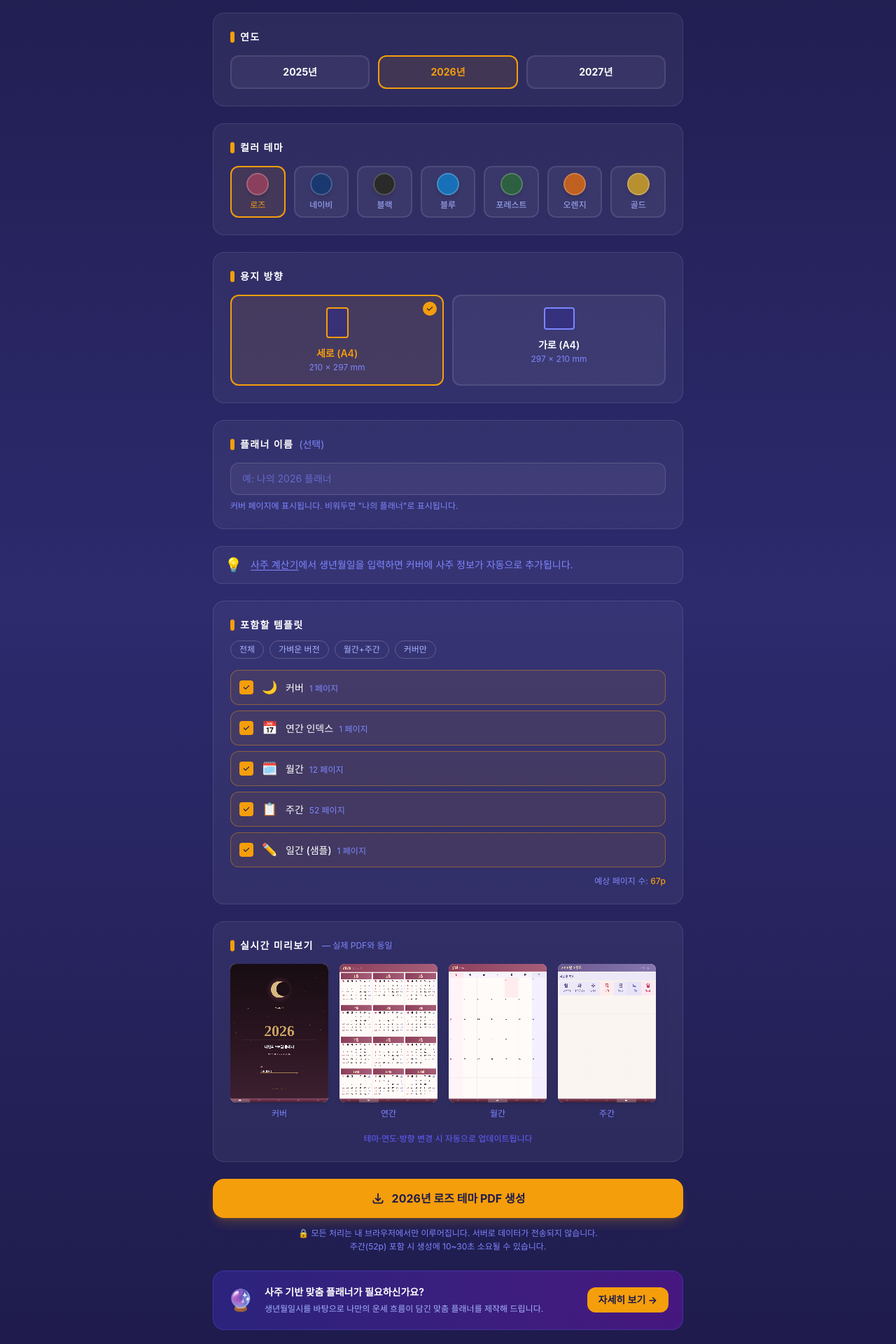
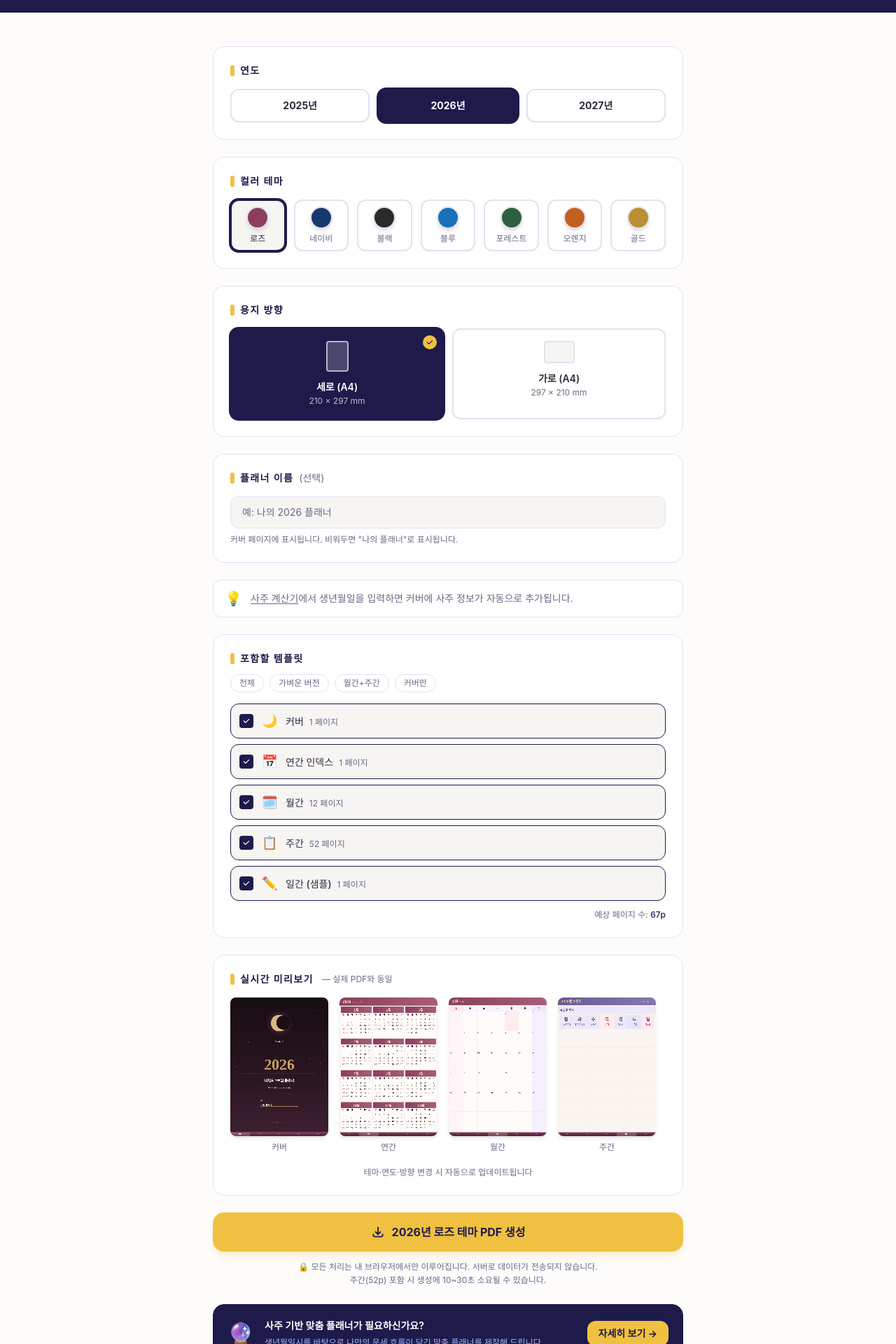
Before and after one commit to sbaron680-eng/fortunetab_com, a Next.js app: page /download in a window 1280 px wide. Shown: the part 320-2240 px from the top of the page at 70% size. Built offline with nearby package versions, Linux system fonts and the light colour scheme; no server answers.

Commit message:
refactor: PDF 다운로드 페이지 묵향 스타일 적용
Co-Authored-By: Claude Sonnet 4.6 <noreply@anthropic.com>

```diff
--- a/src/app/download/page.tsx
+++ b/src/app/download/page.tsx
@@ -99,10 +99,11 @@ export default function DownloadPage() {
   const progressPct = progress ? Math.round((progress.current / progress.total) * 100) : 0;
 
   return (
-    <main className="min-h-screen bg-gradient-to-b from-ft-navy via-[#2d2a6e] to-ft-navy py-16 px-4">
+    <main className="min-h-screen bg-ft-paper py-16 px-4">
       {/* ── 헤더 ──────────────────────────────────────────────────────────────── */}
-      <div className="max-w-2xl mx-auto text-center mb-12">
-        <div className="inline-flex items-center gap-2 px-4 py-1.5 rounded-full bg-[#f59e0b]/10 border border-[#f59e0b]/30 text-[#f59e0b] text-sm font-medium mb-4">
+      <div className="bg-ft-ink -mx-4 -mt-16 px-4 pt-16 pb-12 mb-12">
+        <div className="max-w-2xl mx-auto text-center">
+          <div className="inline-flex items-center gap-2 px-4 py-1.5 rounded-full bg-ft-gold/10 border border-ft-gold/30 text-ft-gold text-sm font-medium mb-4">
             🎁 무료 다운로드
           </div>
           <h1 className="text-3xl sm:text-4xl font-bold text-white mb-3">
@@ -114,13 +115,14 @@ export default function DownloadPage() {
             서버 전송 없이 내 기기에서 바로 다운로드됩니다.
           </p>
         </div>
+      </div>
 
       <div className="max-w-2xl mx-auto space-y-6">
 
         {/* ── 카드: 연도 선택 ───────────────────────────────────────────────────── */}
-        <section className="bg-white/5 border border-white/10 rounded-2xl p-6">
-          <h2 className="text-white font-semibold text-sm uppercase tracking-widest mb-4 flex items-center gap-2">
-            <span className="w-1.5 h-4 bg-[#f59e0b] rounded-full inline-block" />
+        <section className="bg-white border border-ft-border rounded-2xl p-6">
+          <h2 className="text-ft-ink font-semibold text-sm uppercase tracking-widest mb-4 flex items-center gap-2">
+            <span className="w-1.5 h-4 bg-ft-gold rounded-full inline-block" />
             연도
           </h2>
           <div className="grid grid-cols-3 gap-3">
@@ -132,8 +134,8 @@ export default function DownloadPage() {
                   onClick={() => { setYear(y); setDone(false); }}
                   className={`py-3 rounded-xl border-2 font-bold text-sm transition-all ${
                     isSel
-                      ? 'border-[#f59e0b] bg-[#f59e0b]/10 text-[#f59e0b]'
-                      : 'border-white/10 bg-white/5 text-white hover:border-white/30'
+                      ? 'bg-ft-ink text-white ring-2 ring-ft-ink border-ft-ink'
+                      : 'bg-white border border-ft-border text-ft-body hover:bg-ft-paper-alt'
                   }`}
                 >
                   {y}년
@@ -144,9 +146,9 @@ export default function DownloadPage() {
         </section>
 
         {/* ── 카드: 컬러 테마 ──────────────────────────────────────────────────── */}
-        <section className="bg-white/5 border border-white/10 rounded-2xl p-6">
-          <h2 className="text-white font-semibold text-sm uppercase tracking-widest mb-4 flex items-center gap-2">
-            <span className="w-1.5 h-4 bg-[#f59e0b] rounded-full inline-block" />
+        <section className="bg-white border border-ft-border rounded-2xl p-6">
+          <h2 className="text-ft-ink font-semibold text-sm uppercase tracking-widest mb-4 flex items-center gap-2">
+            <span className="w-1.5 h-4 bg-ft-gold rounded-full inline-block" />
             컬러 테마
           </h2>
           <div className="grid grid-cols-4 sm:grid-cols-7 gap-3">
@@ -159,15 +161,15 @@ export default function DownloadPage() {
                   title={t.name}
                   className={`flex flex-col items-center gap-1.5 p-2 rounded-xl border-2 transition-all ${
                     isSel
-                      ? 'border-[#f59e0b] bg-[#f59e0b]/10'
-                      : 'border-white/10 bg-white/5 hover:border-white/30'
+                      ? 'border-ft-ink bg-ft-paper-alt ring-2 ring-ft-ink'
+                      : 'border-ft-border bg-white hover:bg-ft-paper-alt'
                   }`}
                 >
                   <span
-                    className="w-8 h-8 rounded-full border-2 border-white/20 shadow-md"
+                    className="w-8 h-8 rounded-full border-2 border-ft-border shadow-md"
                     style={{ backgroundColor: t.swatch }}
                   />
-                  <span className={`text-xs font-medium ${isSel ? 'text-[#f59e0b]' : 'text-indigo-300'}`}>
+                  <span className={`text-xs font-medium ${isSel ? 'text-ft-ink' : 'text-ft-muted'}`}>
                     {t.name}
                   </span>
                 </button>
@@ -177,9 +179,9 @@ export default function DownloadPage() {
         </section>
 
         {/* ── 카드: 방향 선택 ──────────────────────────────────────────────────── */}
-        <section className="bg-white/5 border border-white/10 rounded-2xl p-6">
-          <h2 className="text-white font-semibold text-sm uppercase tracking-widest mb-4 flex items-center gap-2">
-            <span className="w-1.5 h-4 bg-[#f59e0b] rounded-full inline-block" />
+        <section className="bg-white border border-ft-border rounded-2xl p-6">
+          <h2 className="text-ft-ink font-semibold text-sm uppercase tracking-widest mb-4 flex items-center gap-2">
+            <span className="w-1.5 h-4 bg-ft-gold rounded-full inline-block" />
             용지 방향
           </h2>
           <div className="grid grid-cols-2 gap-3">
@@ -191,25 +193,25 @@ export default function DownloadPage() {
                   onClick={() => { setOrientation(ori); setDone(false); }}
                   className={`relative flex flex-col items-center gap-3 p-4 rounded-xl border-2 transition-all ${
                     isSelected
-                      ? 'border-[#f59e0b] bg-[#f59e0b]/10'
-                      : 'border-white/10 bg-white/5 hover:border-white/30'
+                      ? 'bg-ft-ink text-white ring-2 ring-ft-ink border-ft-ink'
+                      : 'bg-white border border-ft-border text-ft-body hover:bg-ft-paper-alt'
                   }`}
                 >
                   <div
-                    className={`rounded border-2 ${isSelected ? 'border-[#f59e0b]' : 'border-indigo-400'} bg-indigo-900/60`}
+                    className={`rounded border-2 ${isSelected ? 'border-white/60 bg-white/20' : 'border-ft-border bg-ft-paper-alt'}`}
                     style={ori === 'portrait' ? { width: 32, height: 44 } : { width: 44, height: 32 }}
                   />
                   <div>
-                    <div className={`text-sm font-semibold ${isSelected ? 'text-[#f59e0b]' : 'text-white'}`}>
+                    <div className={`text-sm font-semibold ${isSelected ? 'text-white' : 'text-ft-body'}`}>
                       {ori === 'portrait' ? '세로 (A4)' : '가로 (A4)'}
                     </div>
-                    <div className="text-xs text-indigo-400 mt-0.5">
+                    <div className={`text-xs mt-0.5 ${isSelected ? 'text-white/70' : 'text-ft-muted'}`}>
                       {ori === 'portrait' ? '210 × 297 mm' : '297 × 210 mm'}
                     </div>
                   </div>
                   {isSelected && (
-                    <span className="absolute top-2 right-2 w-5 h-5 bg-[#f59e0b] rounded-full flex items-center justify-center">
-                      <svg className="w-3 h-3 text-ft-navy" fill="currentColor" viewBox="0 0 20 20">
+                    <span className="absolute top-2 right-2 w-5 h-5 bg-ft-gold rounded-full flex items-center justify-center">
+                      <svg className="w-3 h-3 text-ft-ink" fill="currentColor" viewBox="0 0 20 20">
                         <path fillRule="evenodd" d="M16.707 5.293a1 1 0 010 1.414l-8 8a1 1 0 01-1.414 0l-4-4a1 1 0 011.414-1.414L8 12.586l7.293-7.293a1 1 0 011.414 0z" clipRule="evenodd" />
                       </svg>
                     </span>
@@ -221,10 +223,10 @@ export default function DownloadPage() {
         </section>
 
         {/* ── 카드: 이름 입력 ───────────────────────────────────────────────────── */}
-        <section className="bg-white/5 border border-white/10 rounded-2xl p-6">
-          <h2 className="text-white font-semibold text-sm uppercase tracking-widest mb-4 flex items-center gap-2">
-            <span className="w-1.5 h-4 bg-[#f59e0b] rounded-full inline-block" />
-            플래너 이름 <span className="text-indigo-400 font-normal normal-case tracking-normal">(선택)</span>
+        <section className="bg-white border border-ft-border rounded-2xl p-6">
+          <h2 className="text-ft-ink font-semibold text-sm uppercase tracking-widest mb-4 flex items-center gap-2">
+            <span className="w-1.5 h-4 bg-ft-gold rounded-full inline-block" />
+            플래너 이름 <span className="text-ft-muted font-normal normal-case tracking-normal">(선택)</span>
           </h2>
           <input
             type="text"
@@ -232,39 +234,39 @@ export default function DownloadPage() {
             onChange={(e) => { setName(e.target.value); setDone(false); }}
             placeholder="예: 나의 2026 플래너"
             maxLength={30}
-            className="w-full bg-white/5 border border-white/15 rounded-xl px-4 py-3 text-white placeholder-indigo-400/60 text-sm focus:outline-none focus:border-[#f59e0b]/60 transition-colors"
+            className="w-full bg-ft-paper-alt border border-ft-border rounded-xl px-4 py-3 text-ft-body placeholder-ft-muted text-sm focus:outline-none focus:ring-2 focus:ring-ft-ink focus:border-transparent transition-colors"
           />
-          <p className="text-xs text-indigo-400 mt-2">커버 페이지에 표시됩니다. 비워두면 &quot;나의 플래너&quot;로 표시됩니다.</p>
+          <p className="text-xs text-ft-muted mt-2">커버 페이지에 표시됩니다. 비워두면 &quot;나의 플래너&quot;로 표시됩니다.</p>
         </section>
 
         {/* ── 사주 데이터 연동 배지 ─────────────────────────────────────────────── */}
         {savedSaju ? (
-          <div className="flex items-center gap-3 px-4 py-3 bg-indigo-500/10 border border-indigo-500/30 rounded-xl text-sm">
+          <div className="flex items-center gap-3 px-4 py-3 bg-ft-paper-alt border border-ft-border rounded-xl text-sm">
             <span className="text-xl">🔮</span>
             <div className="flex-1 min-w-0">
-              <span className="text-indigo-200 font-medium">사주 데이터 연동됨</span>
-              <span className="ml-2 text-indigo-400 text-xs truncate">{savedSaju.ganzhi}</span>
+              <span className="text-ft-body font-medium">사주 데이터 연동됨</span>
+              <span className="ml-2 text-ft-muted text-xs truncate">{savedSaju.ganzhi}</span>
             </div>
             <button
               onClick={() => useSajuStore.getState().clearSaju()}
-              className="text-indigo-500 hover:text-indigo-300 transition-colors text-xs flex-shrink-0"
+              className="text-ft-muted hover:text-ft-body transition-colors text-xs flex-shrink-0"
             >
               해제
             </button>
           </div>
         ) : (
-          <div className="flex items-center gap-3 px-4 py-3 bg-white/5 border border-white/10 rounded-xl text-sm text-indigo-400">
+          <div className="flex items-center gap-3 px-4 py-3 bg-white border border-ft-border rounded-xl text-sm text-ft-muted">
             <span className="text-xl">💡</span>
             <span>
-              <a href="/saju" className="underline underline-offset-2 hover:text-indigo-200 transition-colors">사주 계산기</a>에서 생년월일을 입력하면 커버에 사주 정보가 자동으로 추가됩니다.
+              <a href="/saju" className="underline underline-offset-2 hover:text-ft-body transition-colors">사주 계산기</a>에서 생년월일을 입력하면 커버에 사주 정보가 자동으로 추가됩니다.
             </span>
           </div>
         )}
 
         {/* ── 카드: 템플릿 선택 ─────────────────────────────────────────────────── */}
-        <section className="bg-white/5 border border-white/10 rounded-2xl p-6">
-          <h2 className="text-white font-semibold text-sm uppercase tracking-widest mb-1 flex items-center gap-2">
-            <span className="w-1.5 h-4 bg-[#f59e0b] rounded-full inline-block" />
+        <section className="bg-white border border-ft-border rounded-2xl p-6">
+          <h2 className="text-ft-ink font-semibold text-sm uppercase tracking-widest mb-1 flex items-center gap-2">
+            <span className="w-1.5 h-4 bg-ft-gold rounded-full inline-block" />
             포함할 템플릿
           </h2>
 
@@ -274,7 +276,7 @@ export default function DownloadPage() {
               <button
                 key={preset.label}
                 onClick={() => applyPreset(preset.pages)}
-                className="px-3 py-1 text-xs rounded-full border border-white/20 text-indigo-300 hover:border-[#f59e0b]/60 hover:text-[#f59e0b] transition-colors"
+                className="px-3 py-1 text-xs rounded-full border border-ft-border text-ft-muted hover:border-ft-ink hover:text-ft-ink transition-colors"
               >
                 {preset.label}
               </button>
@@ -290,8 +292,8 @@ export default function DownloadPage() {
                   key={type}
                   className={`flex items-center gap-3 p-3 rounded-xl border cursor-pointer transition-all ${
                     checked
-                      ? 'border-[#f59e0b]/40 bg-[#f59e0b]/8'
-                      : 'border-white/10 bg-white/3 hover:border-white/20'
+                      ? 'border-ft-ink bg-ft-paper-alt'
+                      : 'border-ft-border bg-white hover:bg-ft-paper-alt'
                   }`}
                 >
                   <input
@@ -303,20 +305,20 @@ export default function DownloadPage() {
                   <span
                     className={`w-5 h-5 rounded flex-shrink-0 flex items-center justify-center border-2 transition-colors ${
                       checked
-                        ? 'bg-[#f59e0b] border-[#f59e0b]'
-                        : 'border-white/30 bg-transparent'
+                        ? 'bg-ft-ink border-ft-ink'
+                        : 'border-ft-border bg-transparent'
                     }`}
                   >
                     {checked && (
-                      <svg className="w-3 h-3 text-ft-navy" fill="currentColor" viewBox="0 0 20 20">
+                      <svg className="w-3 h-3 text-white" fill="currentColor" viewBox="0 0 20 20">
                         <path fillRule="evenodd" d="M16.707 5.293a1 1 0 010 1.414l-8 8a1 1 0 01-1.414 0l-4-4a1 1 0 011.414-1.414L8 12.586l7.293-7.293a1 1 0 011.414 0z" clipRule="evenodd" />
                       </svg>
                     )}
                   </span>
                   <span className="text-lg leading-none">{icon}</span>
                   <div className="flex-1 min-w-0">
-                    <span className="text-sm font-medium text-white">{label}</span>
-                    <span className="ml-2 text-xs text-indigo-400">{sublabel}</span>
+                    <span className="text-sm font-medium text-ft-body">{label}</span>
+                    <span className="ml-2 text-xs text-ft-muted">{sublabel}</span>
                   </div>
                 </label>
               );
@@ -325,18 +327,18 @@ export default function DownloadPage() {
 
           {/* 예상 페이지 수 */}
           {selectedPages.size > 0 && (
-            <div className="mt-3 text-right text-xs text-indigo-400">
-              예상 페이지 수: <span className="text-[#f59e0b] font-medium">{estimatedPages}p</span>
+            <div className="mt-3 text-right text-xs text-ft-muted">
+              예상 페이지 수: <span className="text-ft-ink font-medium">{estimatedPages}p</span>
             </div>
           )}
         </section>
 
         {/* ── 카드: 실시간 미리보기 ────────────────────────────────────────────── */}
-        <section className="bg-white/5 border border-white/10 rounded-2xl p-6">
-          <h2 className="text-white font-semibold text-sm uppercase tracking-widest mb-4 flex items-center gap-2">
-            <span className="w-1.5 h-4 bg-[#f59e0b] rounded-full inline-block" />
+        <section className="bg-white border border-ft-border rounded-2xl p-6">
+          <h2 className="text-ft-ink font-semibold text-sm uppercase tracking-widest mb-4 flex items-center gap-2">
+            <span className="w-1.5 h-4 bg-ft-gold rounded-full inline-block" />
             실시간 미리보기
-            <span className="text-indigo-400 font-normal normal-case tracking-normal text-xs ml-1">— 실제 PDF와 동일</span>
+            <span className="text-ft-muted font-normal normal-case tracking-normal text-xs ml-1">— 실제 PDF와 동일</span>
           </h2>
 
           <div className="overflow-x-auto pb-2">
@@ -355,13 +357,13 @@ export default function DownloadPage() {
                     opts={{ orientation, year, name: name.trim() || '나의 플래너', theme }}
                     displayWidth={140}
                   />
-                  <span className="text-xs text-indigo-400">{label}</span>
+                  <span className="text-xs text-ft-muted">{label}</span>
                 </div>
               ))}
             </div>
           </div>
 
-          <p className="text-xs text-indigo-500 mt-3 text-center">
+          <p className="text-xs text-ft-muted mt-3 text-center">
             테마·연도·방향 변경 시 자동으로 업데이트됩니다
           </p>
         </section>
@@ -391,18 +393,18 @@ export default function DownloadPage() {
 
           {/* 진행 바 */}
           {isGenerating && progress && (
-            <div className="px-4 py-3 bg-white/5 border border-white/10 rounded-xl space-y-2">
-              <div className="flex justify-between text-xs text-indigo-300">
+            <div className="px-4 py-3 bg-ft-paper-alt border border-ft-border rounded-xl space-y-2">
+              <div className="flex justify-between text-xs text-ft-muted">
                 <span className="truncate">{progress.label}</span>
                 <span className="flex-shrink-0 ml-2">{progressPct}%</span>
               </div>
-              <div className="w-full bg-white/10 rounded-full h-1.5 overflow-hidden">
+              <div className="w-full bg-ft-border rounded-full h-1.5 overflow-hidden">
                 <div
-                  className="bg-[#f59e0b] h-full rounded-full transition-all duration-300"
+                  className="bg-ft-gold h-full rounded-full transition-all duration-300"
                   style={{ width: `${progressPct}%` }}
                 />
               </div>
-              <div className="text-xs text-indigo-400 text-right">
+              <div className="text-xs text-ft-muted text-right">
                 {progress.current} / {progress.total} 페이지
               </div>
             </div>
@@ -414,8 +416,8 @@ export default function DownloadPage() {
             disabled={isGenerating || selectedPages.size === 0}
             className={`w-full py-4 rounded-2xl font-bold text-base transition-all flex items-center justify-center gap-2.5 ${
               isGenerating || selectedPages.size === 0
-                ? 'bg-white/10 text-white/30 cursor-not-allowed'
-                : 'bg-[#f59e0b] text-ft-navy hover:bg-[#fbbf24] active:scale-[0.98] shadow-lg shadow-[#f59e0b]/20'
+                ? 'bg-ft-border text-ft-muted cursor-not-allowed'
+                : 'bg-ft-gold text-ft-ink hover:bg-ft-gold-h active:scale-[0.98] shadow-lg shadow-ft-gold/20'
             }`}
           >
             {isGenerating ? (
@@ -437,7 +439,7 @@ export default function DownloadPage() {
           </button>
 
           {/* 안내 문구 */}
-          <p className="text-center text-xs text-indigo-400 leading-relaxed">
+          <p className="text-center text-xs text-ft-muted leading-relaxed">
             🔒 모든 처리는 내 브라우저에서만 이루어집니다. 서버로 데이터가 전송되지 않습니다.
             <br />
             주간(52p) 포함 시 생성에 10~30초 소요될 수 있습니다.
@@ -445,7 +447,7 @@ export default function DownloadPage() {
         </section>
 
         {/* ── 유료 버전 업셀 배너 ───────────────────────────────────────────────── */}
-        <section className="bg-gradient-to-r from-indigo-800/50 to-purple-800/50 border border-indigo-500/30 rounded-2xl p-5 flex flex-col sm:flex-row items-start sm:items-center gap-4">
+        <section className="bg-ft-ink border border-ft-ink rounded-2xl p-5 flex flex-col sm:flex-row items-start sm:items-center gap-4">
           <div className="text-3xl">🔮</div>
           <div className="flex-1">
             <div className="text-white font-semibold text-sm">사주 기반 맞춤 플래너가 필요하신가요?</div>
@@ -455,7 +457,7 @@ export default function DownloadPage() {
           </div>
           <a
             href="/products/saju-planner-basic"
-            className="flex-shrink-0 px-4 py-2 bg-[#f59e0b] text-ft-navy rounded-xl text-sm font-bold hover:bg-[#fbbf24] transition-colors whitespace-nowrap"
+            className="flex-shrink-0 px-4 py-2 bg-ft-gold text-ft-ink rounded-xl text-sm font-bold hover:bg-ft-gold-h transition-colors whitespace-nowrap"
           >
             자세히 보기 →
           </a>
```
Lines whose indentation alone changed are shown as unchanged.
